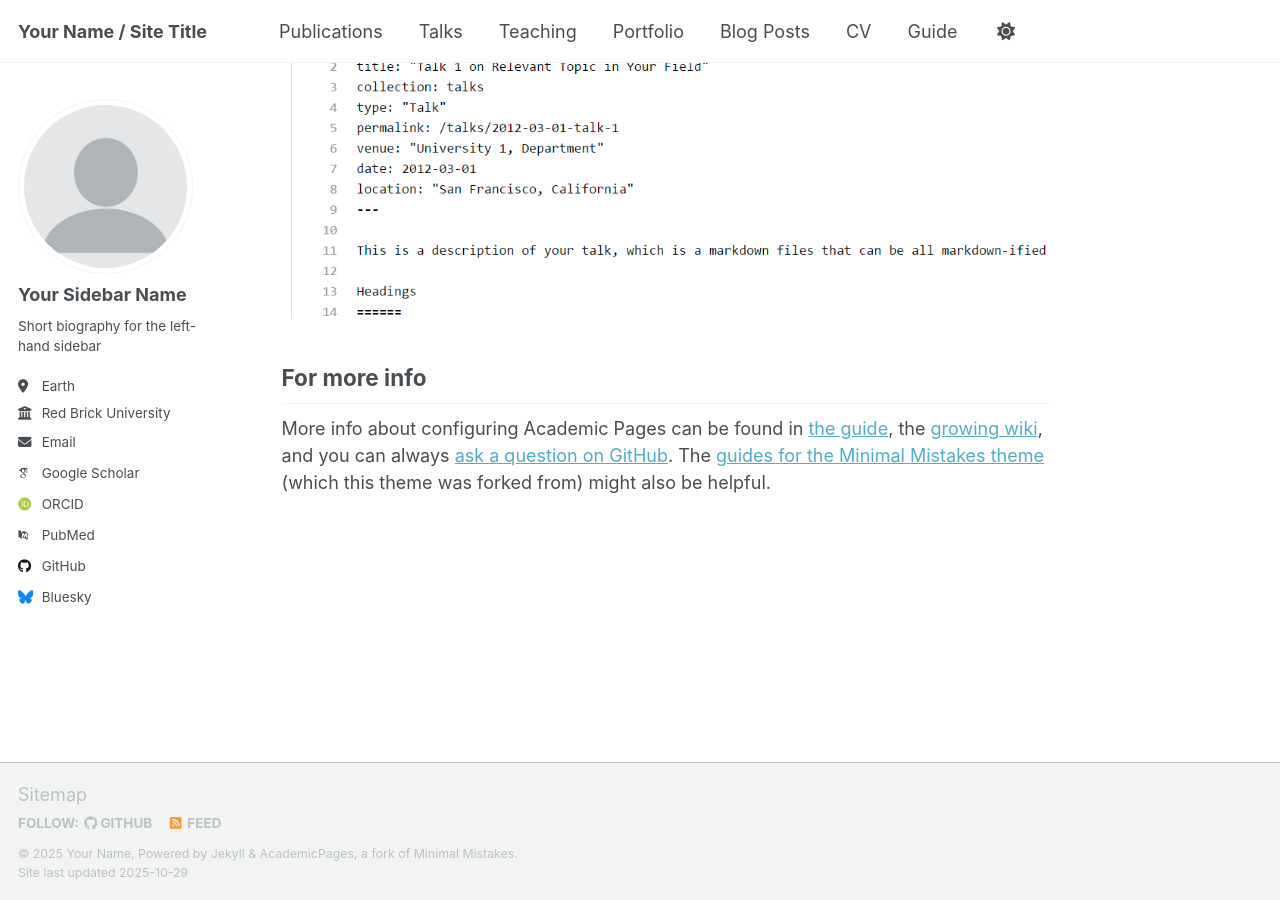
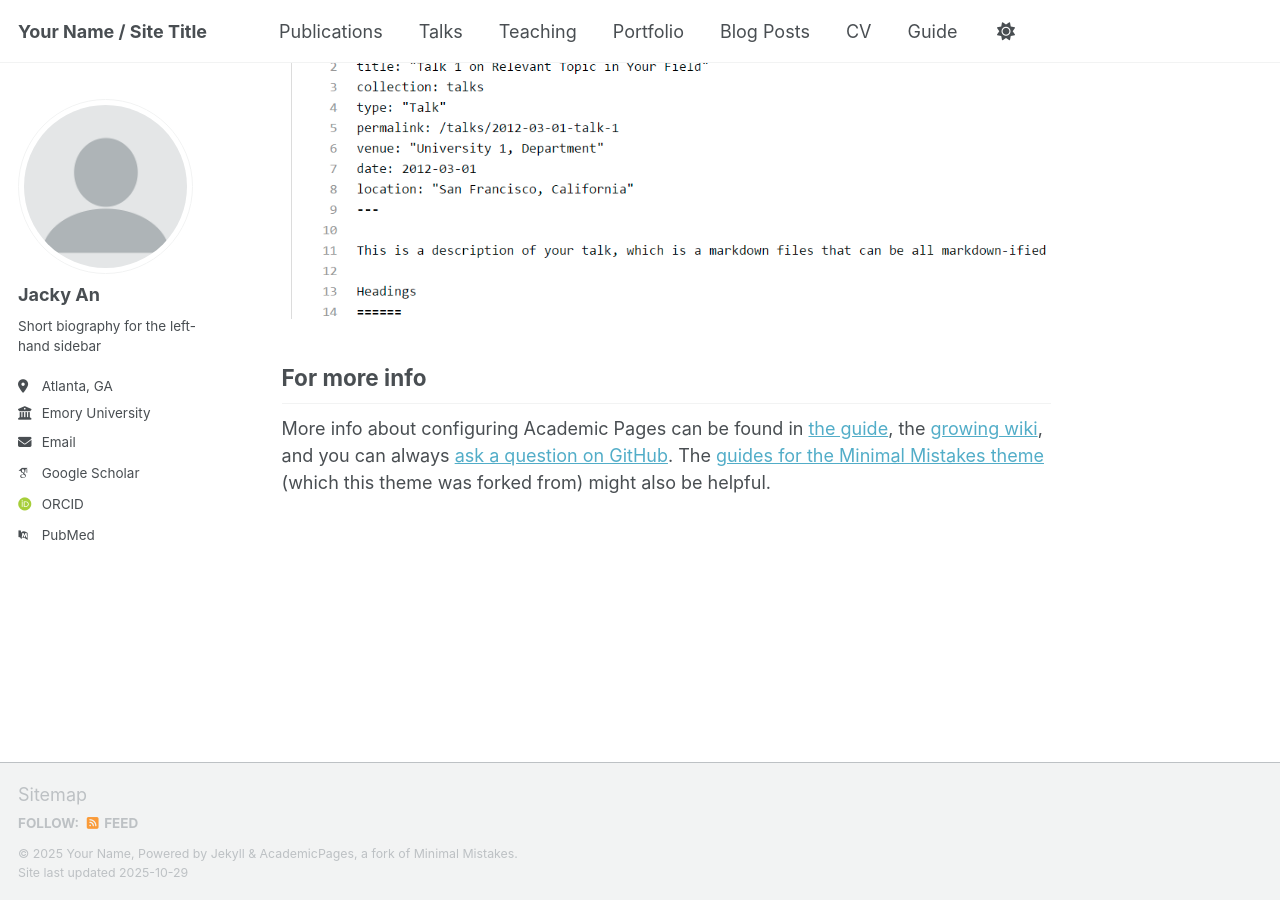
Before and after one commit to JackyAn0072/jackyan0072.github.io, a Jekyll site: the page built from _pages/about.md, in a window 1280 px wide and 900 px high, scrolled down 2880 px. Built offline with Jekyll 4.4.1, drawn with Linux system fonts in a browser that asks for light colours; some web fonts are replaced; a script that is not in the unit is left out; part of the change alters nothing that is shown.

Commit message:
Update personal information in _config.yml

```diff
--- a/_config.yml
+++ b/_config.yml
@@ -13,7 +13,7 @@ title                    : "Your Name / Site Title"
 title_separator          : "-"
 name                     : &name "Your Name"
 description              : &description "Your Name's academic portfolio"   # Update this with a general description of your site, this is the default if not overridden by a page
-url                      : https://academicpages.github.io # The base hostname & protocol for your site e.g. "https://[your GitHub username].github.io",
+url                      : https://jackyan0072.github.io # The base hostname & protocol for your site e.g. "https://[your GitHub username].github.io",
                                                            # or if you already have some other page hosted on Github then use "https://[your GitHub username].github.io/[Your Repo Name]"
 baseurl                  : "" # the subpath of your site, e.g. "/blog"
 repository               : "academicpages/academicpages.github.io"
@@ -24,18 +24,18 @@ repository               : "academicpages/academicpages.github.io"
 author:
   # Biographic information
   avatar           : "profile.png"
-  name             : "Your Sidebar Name"
+  name             : "Jacky An"
   pronouns         : # example: "she/her"
   bio              : "Short biography for the left-hand sidebar"
-  location         : "Earth"
-  employer         : "Red Brick University"
+  location         : "Atlanta, GA"
+  employer         : "Emory University"
   uri              : # URL
   email            : "none@example.org"
 
   # Academic websites
   academia         : # URL
   arxiv            : # URL - Update with the correct link to your profile
-  googlescholar    : "https://scholar.google.com/citations?user=PS_CX0AAAAAJ"
+  googlescholar    : "https://scholar.google.com/citations?user=Q29g7g0AAAAJ&hl=en"
   inspire-hep      : # URL
   impactstory      : # URL
   orcid            : "https://orcid.org/yourorcidurl"
@@ -44,40 +44,6 @@ author:
   researchgate     : # URL
   scopus           : # URL
 
-  # Repositories and software development
-  bitbucket        : # Username - Update with your username on the site
-  codepen          : # Username
-  dribbble         : # Username
-  github           : "academicpages"
-  kaggle           : # Username
-  stackoverflow    : # User number or user number and name (i.e., use "1" or "1/jeff-atwood")
-
-  # Social media
-  artstation       : # Username
-  bluesky          : "bsky.app" # Replace this with you Bluesky username
-  facebook         : # Username
-  flickr           : # Username
-  foursquare       : # Username
-  goodreads        : # Username
-  google_plus      : # Username
-  keybase          : # Username
-  instagram        : # Username
-  lastfm           : # Username
-  linkedin         : # Username
-  mastodon         : # URL
-  medium           : # URL
-  pinterest        : # Username
-  soundcloud       : # Username
-  steam            : # Username
-  telegram         : # URL
-  tumblr           : # Username
-  twitter          : # Username for X / Twitter
-  vine             : # Username
-  weibo            : # Username
-  wikipedia        : # Username
-  xing             : # Username
-  youtube          : # Username
-  zhihu            : # Username
 
 # Publication Category - The following the list of publication categories and their headings
 publication_category:
```
